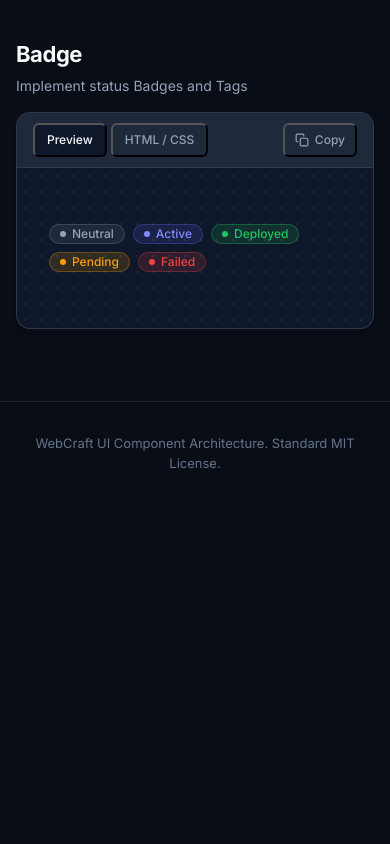
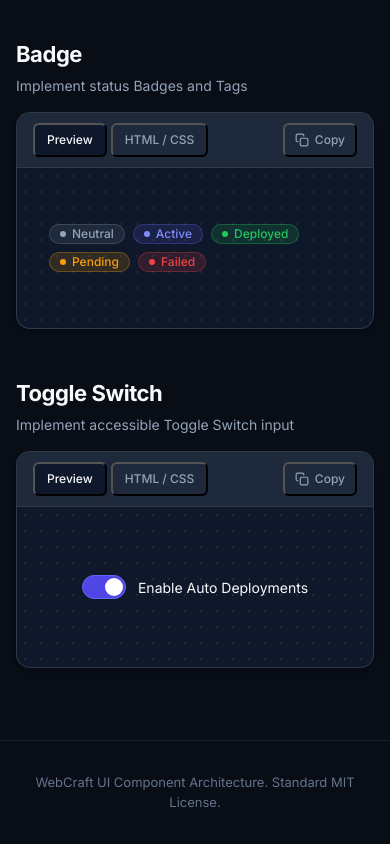
Before and after one commit to radityaarinanta/webcraft-ui, a website with bundled scripts: page docs/index.html in a window 390 px wide. Shown: the part 2890-3734 px from the top of the page. Before the commit the page ends 3395 px from the top, so only its background shows below. Built offline with nearby package versions, Linux system fonts and the light colour scheme.

Commit message:
feat: implement accessible toggle switch input (#8)

```diff
--- a/docs/index.html
+++ b/docs/index.html
@@ -62,6 +62,10 @@
       <div>
         <div class="docs-sidebar-section-title">Components</div>
         <div class="docs-nav-list">
+          <a href="#toggle-switch" class="docs-nav-item">
+            <span>Toggle Switch</span>
+            <span class="docs-nav-count">inputs</span>
+          </a>
           <a href="#badge" class="docs-nav-item">
             <span>Badge</span>
             <span class="docs-nav-count">data-display</span>
@@ -462,6 +466,47 @@ Toast.show({
           </div>
         </div>
       </section>
+
+      <section id="toggle-switch" class="docs-component-section">
+        <div class="docs-section-header">
+          <div>
+            <h2 class="docs-section-title">Toggle Switch</h2>
+            <p class="docs-section-desc">Implement accessible Toggle Switch input</p>
+          </div>
+        </div>
+
+        <div class="docs-preview-card">
+          <div class="docs-card-header">
+            <div class="docs-tabs">
+              <button class="docs-tab-btn is-active" data-tab="preview">Preview</button>
+              <button class="docs-tab-btn" data-tab="code">HTML / CSS</button>
+            </div>
+            <button class="docs-copy-btn" aria-label="Copy code">
+              <svg width="14" height="14" viewBox="0 0 24 24" fill="none" stroke="currentColor" stroke-width="2" stroke-linecap="round" stroke-linejoin="round">
+                <rect x="9" y="9" width="13" height="13" rx="2" ry="2"></rect>
+                <path d="M5 15H4a2 2 0 0 1-2-2V4a2 2 0 0 1 2-2h9a2 2 0 0 1 2 2v1"></path>
+              </svg>
+              <span>Copy</span>
+            </button>
+          </div>
+
+          <div class="docs-preview-area">
+            <label class="wc-switch">
+  <input type="checkbox" checked>
+  <span class="wc-switch-track"><span class="wc-switch-thumb"></span></span>
+  <span>Enable Auto Deployments</span>
+</label>
+          </div>
+
+          <div class="docs-code-area">
+<pre><code>&lt;label class=&quot;wc-switch&quot;&gt;
+  &lt;input type=&quot;checkbox&quot; checked&gt;
+  &lt;span class=&quot;wc-switch-track&quot;&gt;&lt;span class=&quot;wc-switch-thumb&quot;&gt;&lt;/span&gt;&lt;/span&gt;
+  &lt;span&gt;Enable Auto Deployments&lt;/span&gt;
+&lt;/label&gt;</code></pre>
+          </div>
+        </div>
+      </section>
     </main>
   </div>
 
--- a/docs/webcraft.css
+++ b/docs/webcraft.css
@@ -594,3 +594,10 @@ ul, ol {
 .wc-toast-info .wc-toast-icon {
   color: var(--wc-color-primary-400);
 }
+
+.wc-switch { display: inline-flex; align-items: center; gap: 0.75rem; cursor: pointer; user-select: none; font-size: 0.875rem; color: var(--wc-text-primary); }
+.wc-switch-track { position: relative; width: 44px; height: 24px; background-color: var(--wc-bg-surface-raised); border: 1px solid var(--wc-border-default); border-radius: var(--wc-radius-full); transition: background-color var(--wc-transition-fast), border-color var(--wc-transition-fast); }
+.wc-switch-thumb { position: absolute; top: 2px; left: 2px; width: 18px; height: 18px; background-color: var(--wc-text-secondary); border-radius: 50%; transition: transform var(--wc-transition-fast), background-color var(--wc-transition-fast); }
+.wc-switch input { position: absolute; opacity: 0; width: 0; height: 0; }
+.wc-switch input:checked + .wc-switch-track { background-color: var(--wc-color-primary-600); border-color: var(--wc-color-primary-500); }
+.wc-switch input:checked + .wc-switch-track .wc-switch-thumb { transform: translateX(20px); background-color: #ffffff; }
--- a/docs/webcraft.js
+++ b/docs/webcraft.js
@@ -249,6 +249,9 @@ function initToasts() {
 }
 
 
+function initToggleSwitches() {}
+
+
 export function initWebCraft() {
   initAccordions();
   initBadges();
@@ -257,6 +260,7 @@ export function initWebCraft() {
   initNavbars();
   initTabsComponent();
   initToasts();
+  initToggleSwitches();
 }
 
 export {
@@ -271,7 +275,8 @@ export {
   initModals,
   initNavbars,
   initTabsComponent,
-  initToasts
+  initToasts,
+  initToggleSwitches
 };
 
 if (typeof window !== 'undefined') {
--- /dev/null
+++ b/src/components/toggle-switch/toggle-switch.css
@@ -0,0 +1,6 @@
+.wc-switch { display: inline-flex; align-items: center; gap: 0.75rem; cursor: pointer; user-select: none; font-size: 0.875rem; color: var(--wc-text-primary); }
+.wc-switch-track { position: relative; width: 44px; height: 24px; background-color: var(--wc-bg-surface-raised); border: 1px solid var(--wc-border-default); border-radius: var(--wc-radius-full); transition: background-color var(--wc-transition-fast), border-color var(--wc-transition-fast); }
+.wc-switch-thumb { position: absolute; top: 2px; left: 2px; width: 18px; height: 18px; background-color: var(--wc-text-secondary); border-radius: 50%; transition: transform var(--wc-transition-fast), background-color var(--wc-transition-fast); }
+.wc-switch input { position: absolute; opacity: 0; width: 0; height: 0; }
+.wc-switch input:checked + .wc-switch-track { background-color: var(--wc-color-primary-600); border-color: var(--wc-color-primary-500); }
+.wc-switch input:checked + .wc-switch-track .wc-switch-thumb { transform: translateX(20px); background-color: #ffffff; }
--- /dev/null
+++ b/src/components/toggle-switch/toggle-switch.js
@@ -0,0 +1 @@
+export function initToggleSwitches() {}
```
Also changed, not shown: dist/webcraft.css, dist/webcraft.js.
